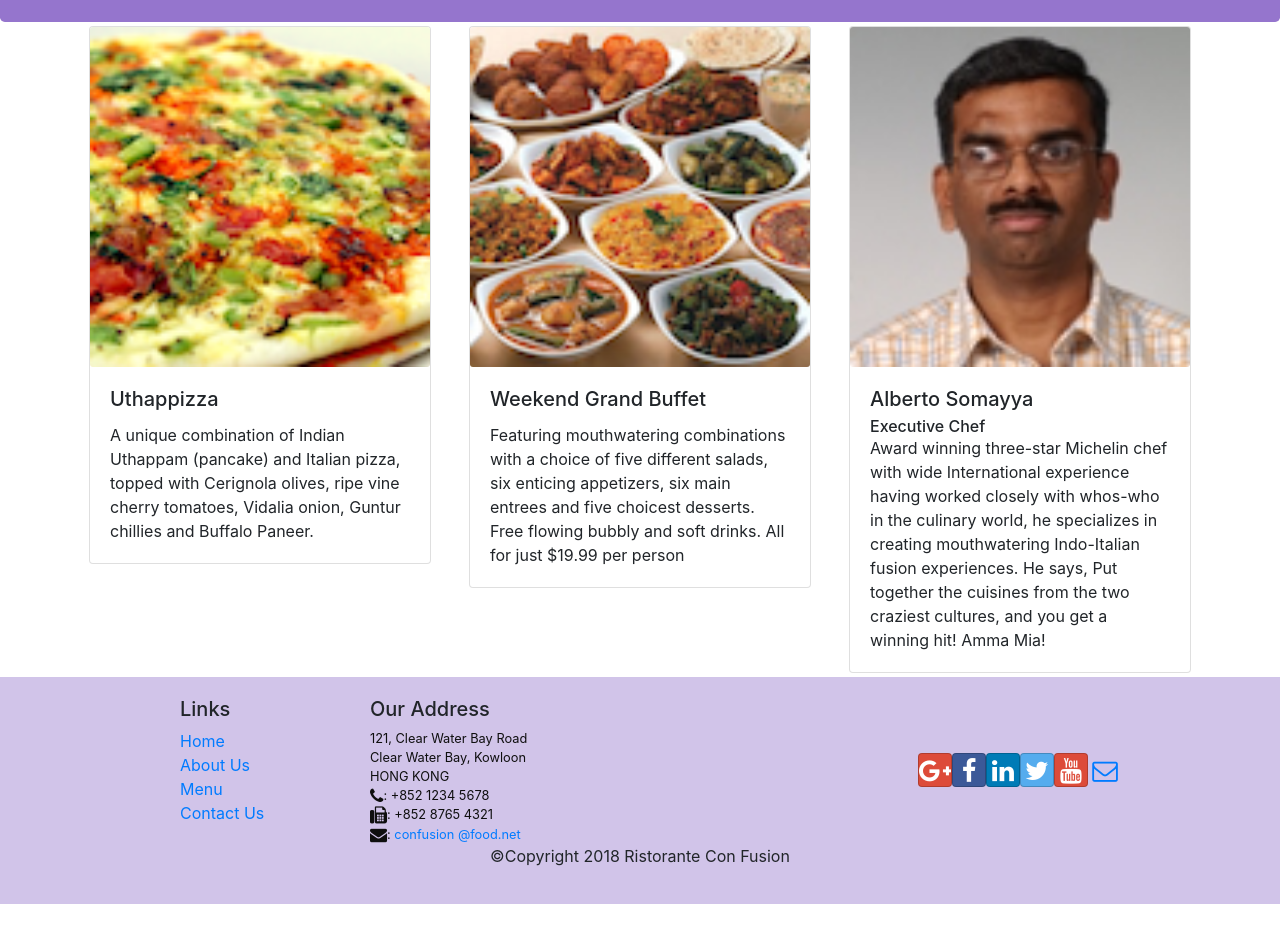
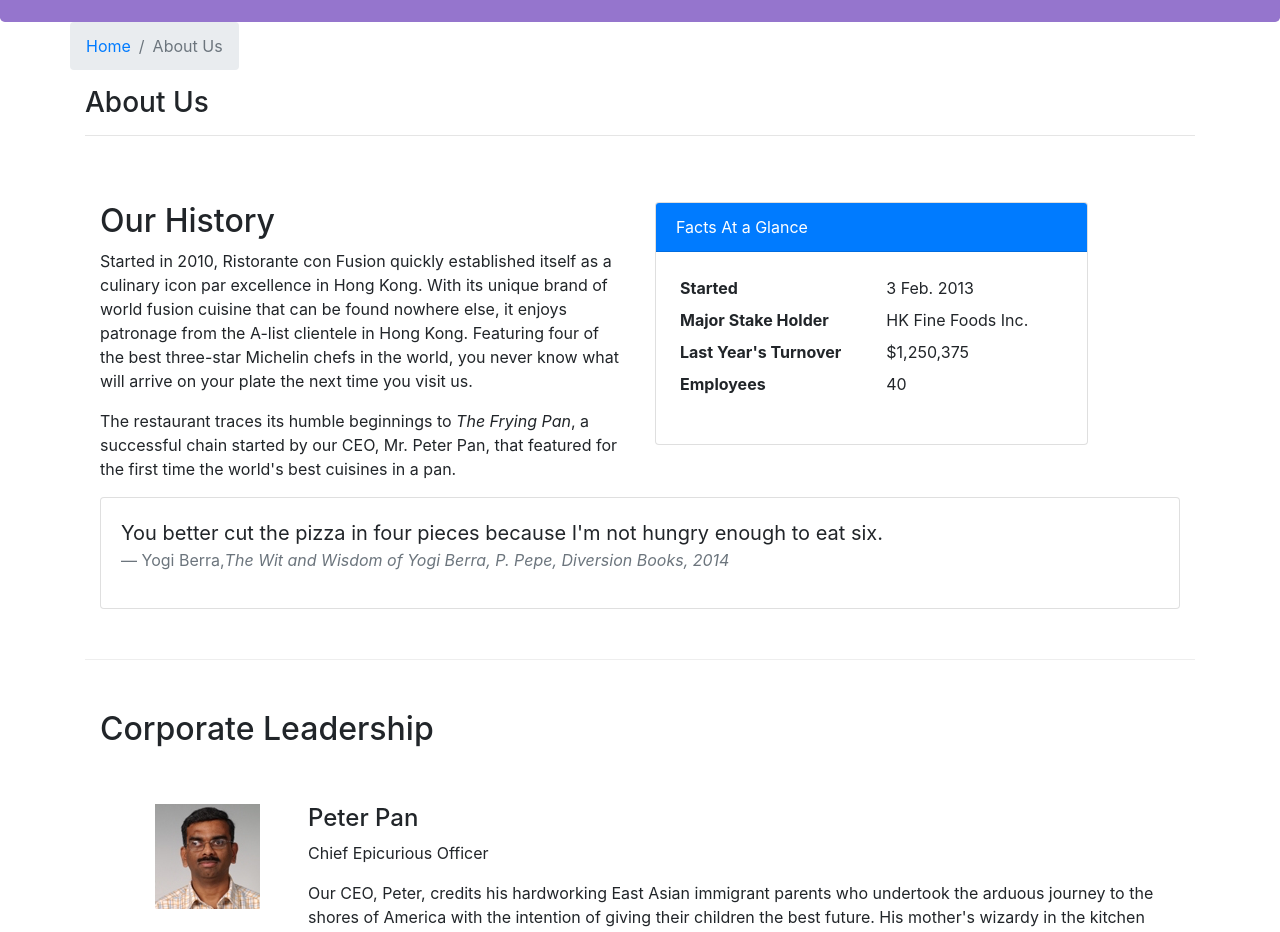
Before and after one commit to muneeb-qasim/react-test, a React (Create React App) app: page /aboutus in a window 1280 px wide. Before the commit this address led to /home. Shown: the part 320-1252 px from the top of the page. Before the commit the page ends 1224 px from the top, so only its background shows below. Built offline with nearby package versions, Linux system fonts and the light colour scheme.

Commit message:
Single Page Application Assignment 2

```diff
--- /dev/null
+++ b/src/components/AboutComponent.js
@@ -0,0 +1,112 @@
+import React from 'react';
+import {
+  Media,
+  Breadcrumb,
+  BreadcrumbItem,
+  Card,
+  CardBody,
+  CardHeader,
+} from 'reactstrap';
+import {Link} from 'react-router-dom';
+
+function RenderLeader({leader}) {
+  return (
+    <div className="col-12 mt-5">
+      <Media tag="li">
+        <Media left middle>
+          <Media object src={leader.image} alt={leader.name} />
+        </Media>
+        <Media body className="ml-5">
+          <Media heading>{leader.name}</Media>
+          <p>{leader.designation}</p>
+          <p>{leader.description}</p>
+        </Media>
+      </Media>
+    </div>
+  );
+}
+
+function About (props) {
+  const leaders = props.leaders.map (leader => {
+    return <RenderLeader leader={leader} />;
+  });
+
+  return (
+    <div className="container">
+      <div className="row">
+        <Breadcrumb>
+          <BreadcrumbItem><Link to="/home">Home</Link></BreadcrumbItem>
+          <BreadcrumbItem active>About Us</BreadcrumbItem>
+        </Breadcrumb>
+        <div className="col-12">
+          <h3>About Us</h3>
+          <hr />
+        </div>
+      </div>
+      <div className="row row-content">
+        <div className="col-12 col-md-6">
+          <h2>Our History</h2>
+          <p>
+            Started in 2010, Ristorante con Fusion quickly established itself as a culinary icon par excellence in Hong Kong. With its unique brand of world fusion cuisine that can be found nowhere else, it enjoys patronage from the A-list clientele in Hong Kong.  Featuring four of the best three-star Michelin chefs in the world, you never know what will arrive on your plate the next time you visit us.
+          </p>
+          <p>
+            The restaurant traces its humble beginnings to
+            {' '}
+            <em>The Frying Pan</em>
+            , a successful chain started by our CEO, Mr. Peter Pan, that featured for the first time the world's best cuisines in a pan.
+          </p>
+        </div>
+        <div className="col-12 col-md-5">
+          <Card>
+            <CardHeader className="bg-primary text-white">
+              Facts At a Glance
+            </CardHeader>
+            <CardBody>
+              <dl className="row p-1">
+                <dt className="col-6">Started</dt>
+                <dd className="col-6">3 Feb. 2013</dd>
+                <dt className="col-6">Major Stake Holder</dt>
+                <dd className="col-6">HK Fine Foods Inc.</dd>
+                <dt className="col-6">Last Year's Turnover</dt>
+                <dd className="col-6">$1,250,375</dd>
+                <dt className="col-6">Employees</dt>
+                <dd className="col-6">40</dd>
+              </dl>
+            </CardBody>
+          </Card>
+        </div>
+        <div className="col-12">
+          <Card>
+            <CardBody className="bg-faded">
+              <blockquote className="blockquote">
+                <p className="mb-0">
+                  You better cut the pizza in four pieces because
+                  I'm not hungry enough to eat six.
+                </p>
+                <footer className="blockquote-footer">
+                  Yogi Berra,
+                  <cite title="Source Title">
+                    The Wit and Wisdom of Yogi Berra,
+                    P. Pepe, Diversion Books, 2014
+                  </cite>
+                </footer>
+              </blockquote>
+            </CardBody>
+          </Card>
+        </div>
+      </div>
+      <div className="row row-content">
+        <div className="col-12">
+          <h2>Corporate Leadership</h2>
+        </div>
+        <div className="col-12">
+          <Media list>
+            {leaders}
+          </Media>
+        </div>
+      </div>
+    </div>
+  );
+}
+
+export default About;
--- a/src/components/MainComponent.js
+++ b/src/components/MainComponent.js
@@ -5,6 +5,7 @@
 import Footer from './FooterComponent';
 import Home from './HomeComponent';
 import Contact from './ContactComponent';
+import About from './AboutComponent';
 import {Switch, Route, Redirect} from 'react-router-dom';
 import {DISHES} from '../shared/dishes';
 import {COMMENTS} from '../shared/comments';
@@ -52,6 +53,7 @@
         />
       );
     };
+
     return (
       <div>
         <Header />
@@ -63,6 +65,11 @@
             component={() => <Menu dishes={this.state.dishes} />}
           />
           <Route exact path="/contactus" component={Contact} />
+          <Route
+            exact
+            path="/aboutus"
+            component={() => <About leaders={this.state.leaders} />}
+          />
           <Route path="/menu/:dishId" component={DishWithId} />
           <Redirect to="/home" />
         </Switch>
```
